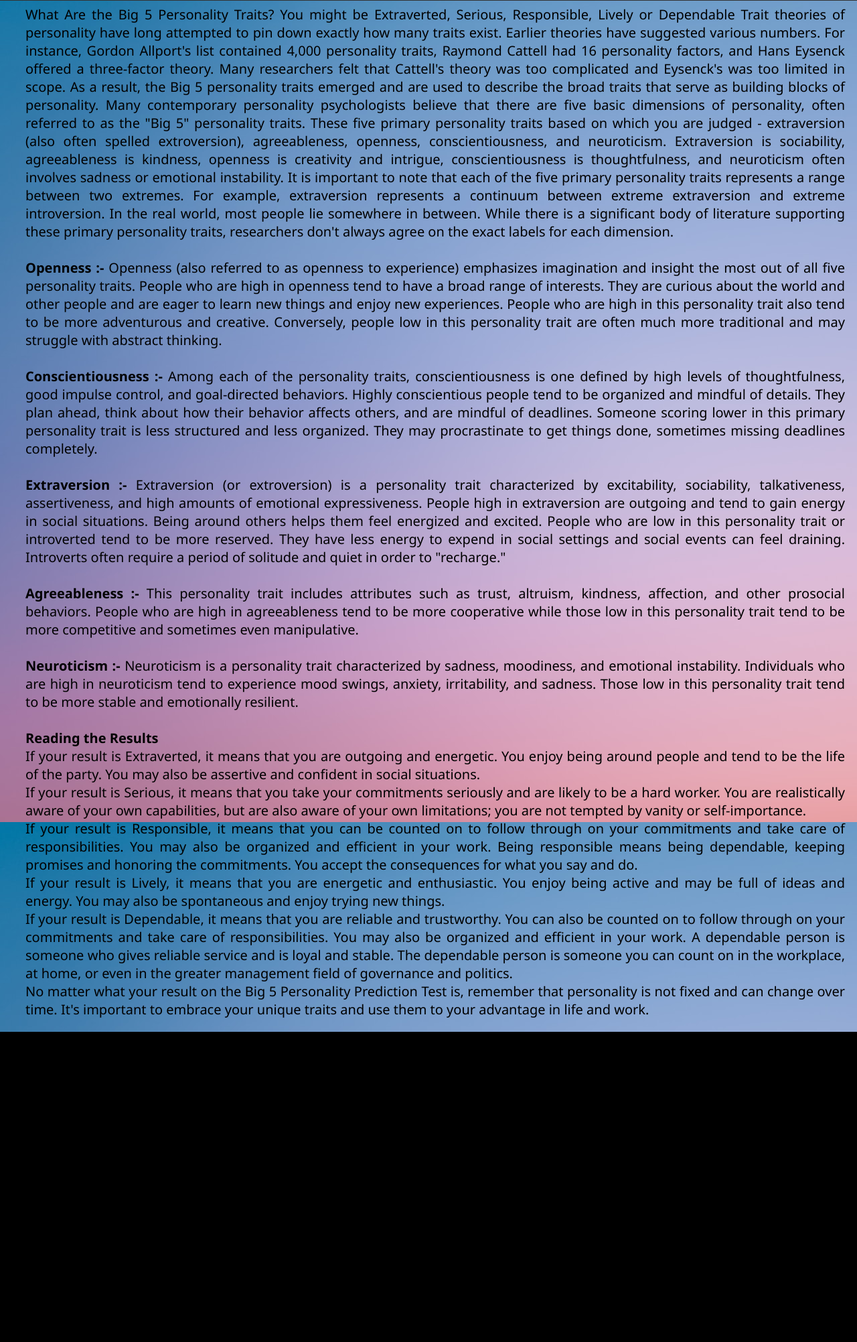
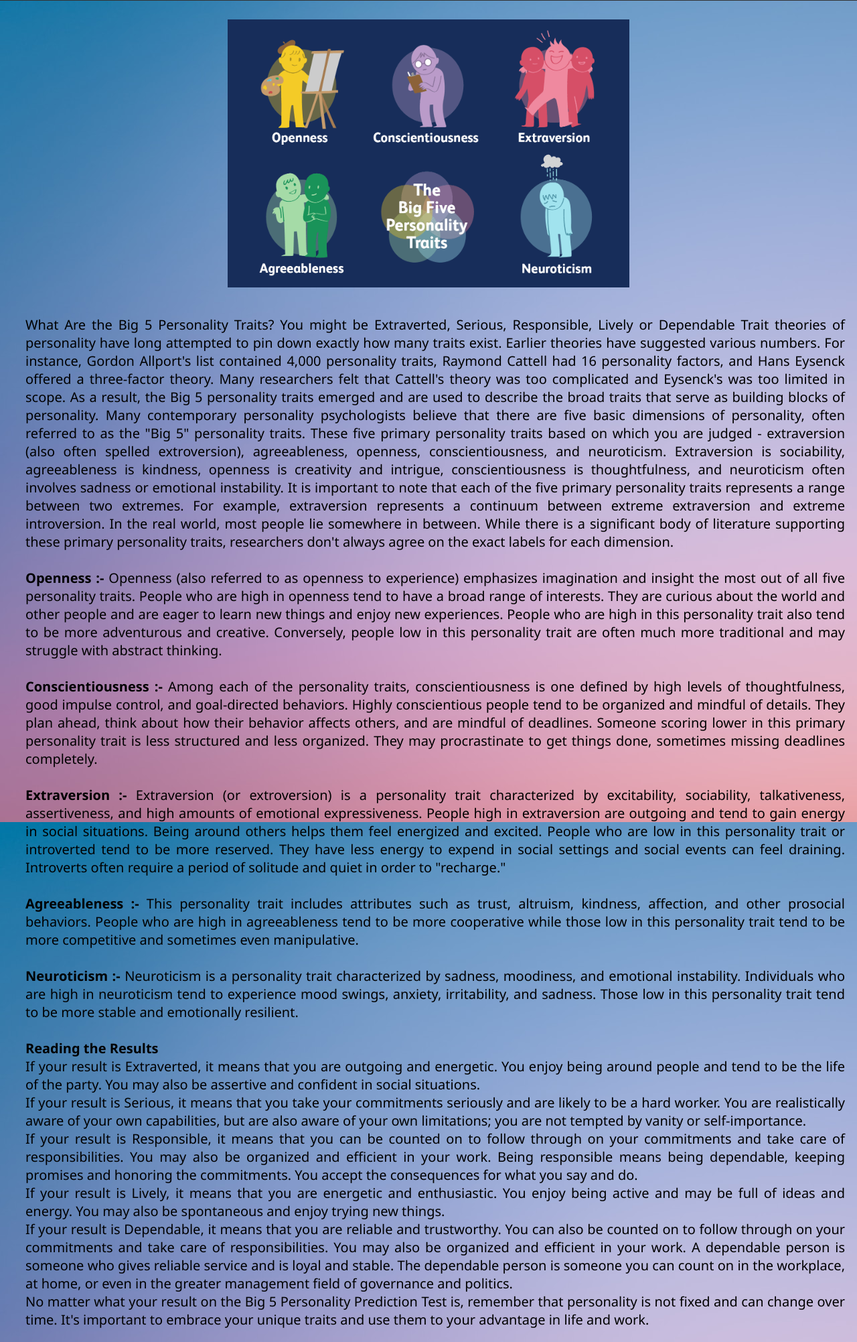
Before and after one commit to kundan-jadhav2001/personalityprediction, a Django app: page / in a window 1280 px wide. Shown: the part 53-2056 px from the top of the page at 67% size. Before the commit the page ends 1593 px from the top, so only its background shows below. Run offline with Django 4.2, Linux system fonts and the light colour scheme.

Commit message:
added img on home page

```diff
--- a/static/css/home.css
+++ b/static/css/home.css
@@ -2,7 +2,6 @@
     padding: 0px 10px 0px 30px;
     font-family: 'Segoe UI', Tahoma, Geneva, Verdana, sans-serif;
     font-size: 20px;
-    margin-top: 35px;
     text-align: justify;
 }
 
@@ -40,3 +39,9 @@ li a:hover {
     right: 0px;
     width: -webkit-fill-available;
 }
+
+.img{
+    width: 600px;
+    height: 400px;
+    margin-top: 20px;
+}
--- a/templates/home.html
+++ b/templates/home.html
@@ -5,7 +5,12 @@
     <link rel="stylesheet" href="{% static 'css/home.css' %}">
 {% endblock %}
 {% block body %}
-    <img src="" alt="">
+    <br>
+    <br>
+    <br>
+    <center>
+        <img src="{% static 'images/big-five-personality.png' %}" alt="img" class="img">
+    </center>
     <br>
     <section>
         <div class="info">
```
